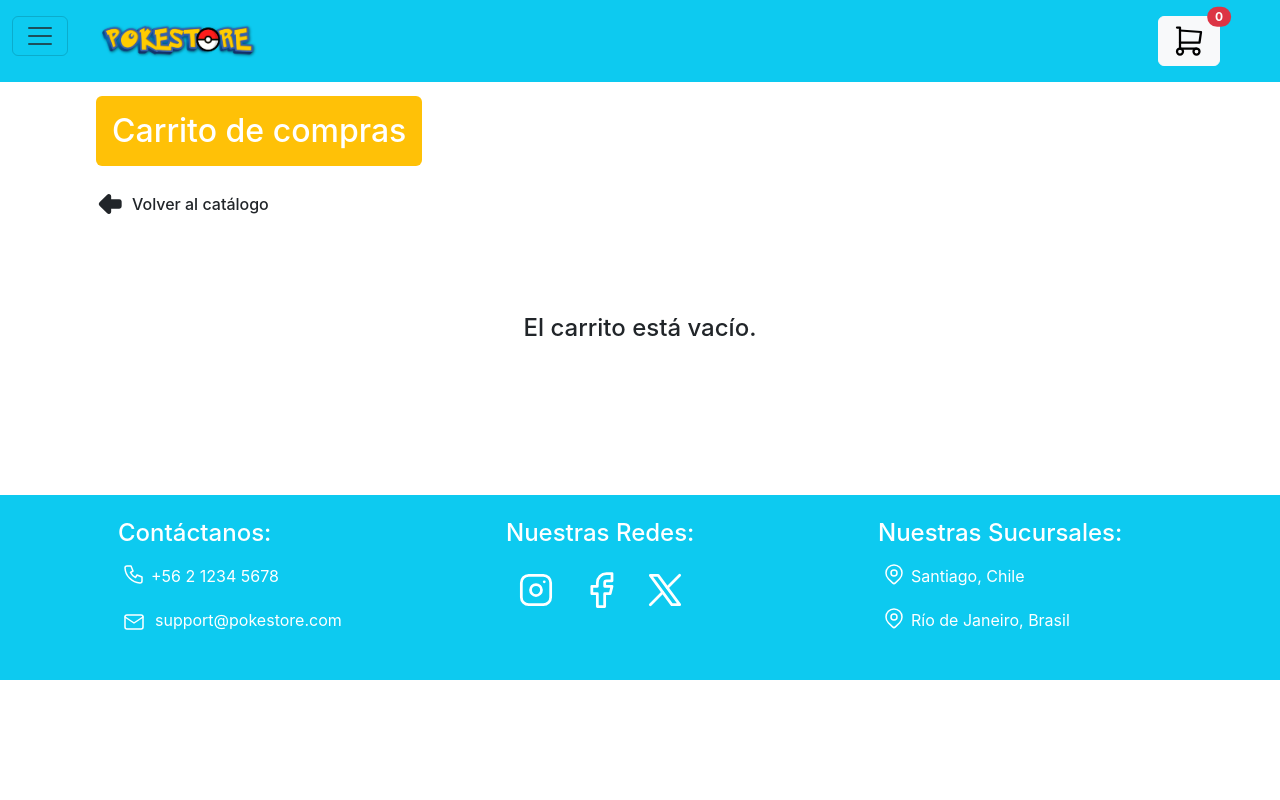
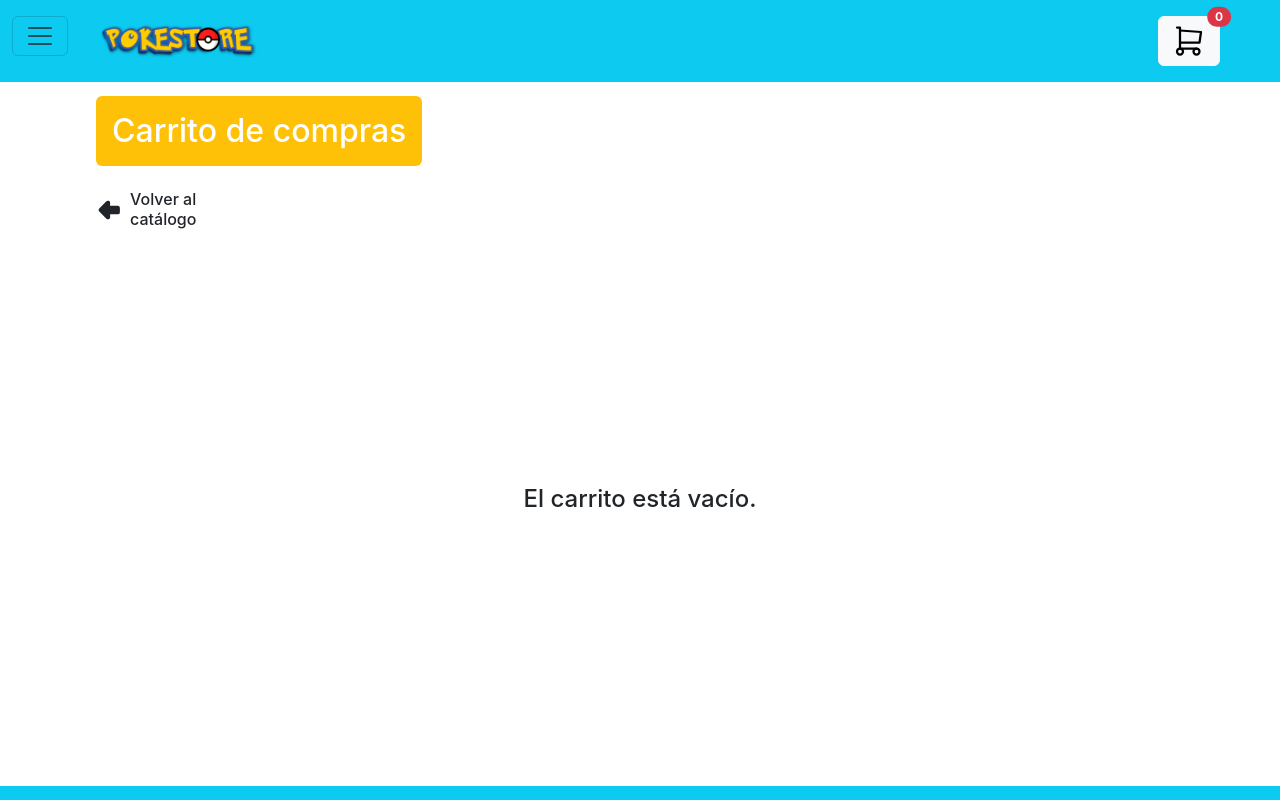
Before and after one commit to BDA77/PokeStore, a React (Create React App) app: page /carrito in a window 1280 px wide. Shown: the top 800 px of the page. Built offline with nearby package versions, Linux system fonts and the light colour scheme.

Commit message:
Versión Final

```diff
--- a/src/components/Carrito.js
+++ b/src/components/Carrito.js
@@ -13,6 +13,8 @@ const Carrito = ({ cartItems, removeFromCart }) => {
     <div className="cart mt-5 p-5">
       <h2 className='d-inline-block text-white p-3 mx-5 bg-warning rounded'>Carrito de compras</h2>
       <div className='mx-5 my-3'>
+        <div className='row'>
+          <div className='col-md-2'>
             <Link to="/catalogo" className='nav-link d-flex align-items-center'>
               <svg xmlns="http://www.w3.org/2000/svg" class="icon icon-tabler icon-tabler-arrow-big-left-filled" width="28" height="28" viewBox="0 0 24 24" stroke-width="1" stroke="#000000" fill="none" stroke-linecap="round" stroke-linejoin="round">
                 <path stroke="none" d="M0 0h24v24H0z" fill="none"/>
@@ -21,12 +23,17 @@ const Carrito = ({ cartItems, removeFromCart }) => {
               <h6 className="ms-2 mb-0">Volver al catálogo</h6>
             </Link>
           </div>
+        </div>
+      </div>
+      <br/>
       {cartItems.length === 0 ? (
       <>
       <div className='my-5 h-100'>
-        <br/><br/>
+        <div className='my-5'>
+          <br/><br/><br/><br/><br/><br/><br/>
           <h4 className='text-center'>El carrito está vacío.</h4>
-        <br/><br/>
+          <br/><br/><br/><br/><br/><br/><br/>
+        </div>
       </div>
       </>
       ) : (
--- a/src/components/Footer.js
+++ b/src/components/Footer.js
@@ -113,6 +113,7 @@ const Footer = () => {
           </div>
         </div>
         <br/>
+        <br/>
       </div>
     </footer>
   );
--- a/src/components/PokemonDetalle.js
+++ b/src/components/PokemonDetalle.js
@@ -36,6 +36,8 @@ const PokemonDetalle = ({ addToCart }) => {
     <div className='mt-5 mx-3 pt-5'>
       <h2 className='d-inline-block text-white p-3 mx-5 bg-warning rounded'>Información del producto</h2>
       <div className='mx-5 my-3'>
+        <div className='row'>
+          <div className='col-md-2'>
             <Link to="/catalogo" className='nav-link d-flex align-items-center'>
               <svg xmlns="http://www.w3.org/2000/svg" class="icon icon-tabler icon-tabler-arrow-big-left-filled" width="28" height="28" viewBox="0 0 24 24" stroke-width="1" stroke="#000000" fill="none" stroke-linecap="round" stroke-linejoin="round">
                 <path stroke="none" d="M0 0h24v24H0z" fill="none"/>
@@ -43,6 +45,8 @@ const PokemonDetalle = ({ addToCart }) => {
               </svg>
               <h6 className="ms-2 mb-0">Volver al catálogo</h6>
             </Link>
+          </div>
+        </div>
       </div>
       <h1 className='text-center text-uppercase fw-bold'>{pokemon.name}</h1>
       <div className='row mt-2'>
```
Lines whose indentation alone changed are shown as unchanged.
